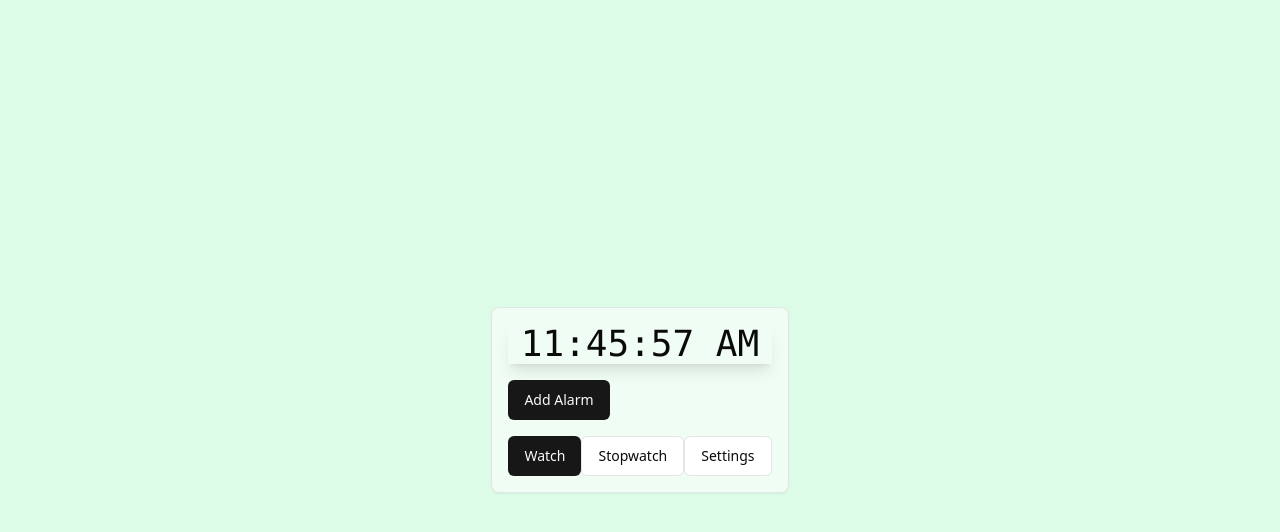
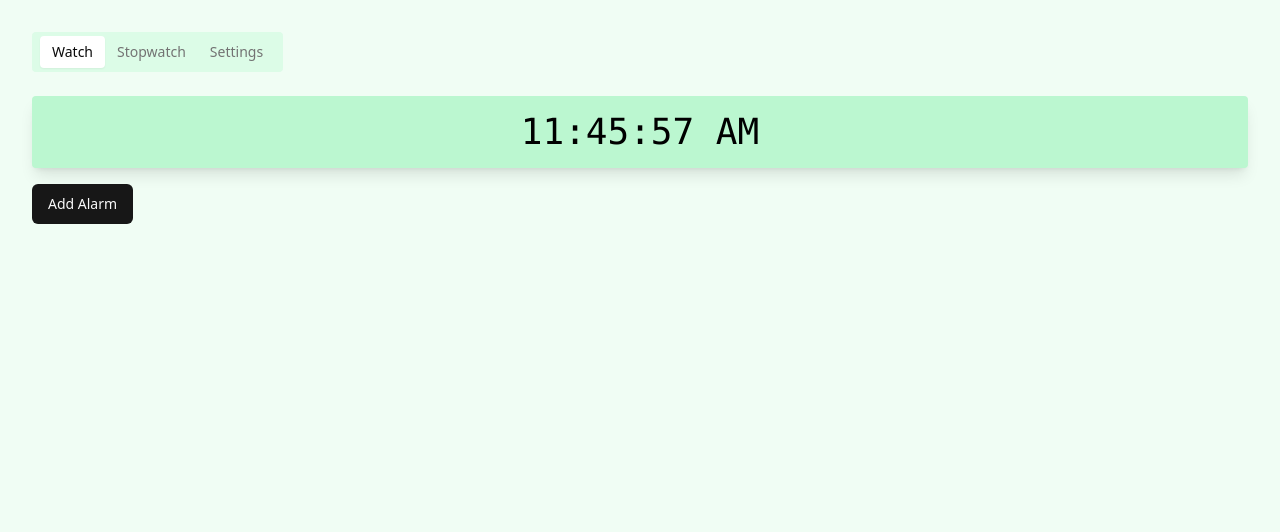
Before and after one commit to inderpal2024/react-branched-template, a React (Vite) app: page / in a window 1280 px wide. Shown: the top 532 px of the page. Built offline with nearby package versions, Linux system fonts and the light colour scheme.

Commit message:
40934 model B rerun

```diff
--- a/src/App.jsx
+++ b/src/App.jsx
@@ -1,70 +1,123 @@
 import React, { useState, useEffect, useCallback } from 'react';
+import { Tabs, TabsContent, TabsList, TabsTrigger } from "@/components/ui/tabs";
 import { Button } from "@/components/ui/button";
-import { Card, CardContent } from "@/components/ui/card";
 import { Switch } from "@/components/ui/switch";
+import { Input } from "@/components/ui/input";
 import { cn } from "@/lib/utils";
 
-const formatTime = (date, is24HourFormat) => {
-  return date.toLocaleTimeString('en-US', {
-    hour12: !is24HourFormat,
-    hour: '2-digit',
-    minute: '2-digit',
-    second: '2-digit',
+function App() {
+  const [currentTab, setCurrentTab] = useState('watch');
+  const [is24Hour, setIs24Hour] = useState(false);
+  const [alarms, setAlarms] = useState([]);
+  const [stopwatchTime, setStopwatchTime] = useState(0);
+  const [isStopwatchRunning, setIsStopwatchRunning] = useState(false);
+  const [splits, setSplits] = useState([]);
+  const [alarmForm, setAlarmForm] = useState({ show: false, time: '', period: 'AM' });
+
+  // Clock functionality
+  const [currentTime, setCurrentTime] = useState(new Date());
+
+  useEffect(() => {
+    const timer = setInterval(() => {
+      setCurrentTime(new Date());
+      checkAlarms();
+    }, 1000 - new Date().getMilliseconds());
+
+    return () => clearInterval(timer);
+  }, []);
+
+  // Stopwatch functionality
+  useEffect(() => {
+    let interval;
+    if (isStopwatchRunning) {
+      interval = setInterval(() => {
+        setStopwatchTime(prevTime => prevTime + 1000);
+      }, 1000);
+    }
+    return () => clearInterval(interval);
+  }, [isStopwatchRunning]);
+
+  const formatTime = (time, is24 = is24Hour) => {
+    const date = new Date(time);
+    let hours = date.getHours();
+    let period = '';
+    if (!is24) {
+      period = hours >= 12 ? 'PM' : 'AM';
+      hours = hours % 12 || 12;
+    }
+    const minutes = String(date.getMinutes()).padStart(2, '0');
+    const seconds = String(date.getSeconds()).padStart(2, '0');
+    return `${hours}:${minutes}:${seconds}${!is24 ? ' ' + period : ''}`;
+  };
+
+  const checkAlarms = () => {
+    alarms.forEach(alarm => {
+      if (new Date().toLocaleTimeString() === new Date(`1/1/1 ${alarm.time}`).toLocaleTimeString() && alarm.active) {
+        // Simple alert for alarm, you might want to enhance this
+        alert('Alarm!');
+      }
     });
   };
 
-function DigitalWatch() {
-  const [currentTab, setCurrentTab] = useState('watch');
-  const [is24Hour, setIs24Hour] = useState(false);
-  const [time, setTime] = useState(new Date());
-  const [alarms, setAlarms] = useState([]);
-  const [alarmTime, setAlarmTime] = useState('');
-  const [amPm, setAmPm] = useState('AM');
-
-  useEffect(() => {
-    const timer = setInterval(() => {
-      setTime(new Date());
-    }, 1000);
-    return () => clearInterval(timer);
-  }, []);
-
   const addAlarm = () => {
-    if (!alarmTime) return;
-    const [hours, minutes, seconds] = alarmTime.split(':').map(Number);
-    const alarmDate = new Date();
-    alarmDate.setHours(is24Hour ? hours : hours % 12 + (amPm === 'PM' ? 12 : 0));
-    alarmDate.setMinutes(minutes);
-    alarmDate.setSeconds(seconds);
-    setAlarms(prev => [...prev, { time: alarmDate, active: true }].sort((a, b) => a.time - b.time));
-    setAlarmTime('');
+    if (alarmForm.time) {
+      const newAlarm = { time: alarmForm.time + (is24Hour ? '' : ' ' + alarmForm.period), active: true };
+      setAlarms([...alarms, newAlarm].sort((a, b) => new Date('1/1/1 ' + a.time) - new Date('1/1/1 ' + b.time)));
+      setAlarmForm({ show: false, time: '', period: 'AM' });
+    }
   };
 
   const toggleAlarm = (index) => {
-    const newAlarms = [...alarms];
-    newAlarms[index].active = !newAlarms[index].active;
-    setAlarms(newAlarms);
+    const updatedAlarms = [...alarms];
+    updatedAlarms[index].active = !updatedAlarms[index].active;
+    setAlarms(updatedAlarms);
   };
 
   return (
-    <Card className="bg-green-50 h-full sm:h-auto">
-      <CardContent className="p-4 flex flex-col h-full">
-        <div className="text-4xl font-mono mb-4 text-center shadow-lg">
-          {formatTime(time, is24Hour)}
+    <div className="bg-green-50 min-h-screen p-4 sm:p-8">
+      <Tabs value={currentTab} onValueChange={setCurrentTab} className="w-full">
+        <TabsList className="bg-green-100 p-2 rounded mb-4">
+          <TabsTrigger value="watch">Watch</TabsTrigger>
+          <TabsTrigger value="stopwatch">Stopwatch</TabsTrigger>
+          <TabsTrigger value="settings">Settings</TabsTrigger>
+        </TabsList>
+        <TabsContent value="watch">
+          <WatchView time={currentTime} alarms={alarms} formatTime={formatTime}
+            addAlarm={addAlarm} alarmForm={alarmForm} setAlarmForm={setAlarmForm} is24Hour={is24Hour} />
+        </TabsContent>
+        <TabsContent value="stopwatch">
+          <StopwatchView time={stopwatchTime} isRunning={isStopwatchRunning}
+            onStart={() => setIsStopwatchRunning(true)}
+            onStop={() => {setIsStopwatchRunning(false); setStopwatchTime(0); setSplits([]);}}
+            onPause={() => setIsStopwatchRunning(false)}
+            onResume={() => setIsStopwatchRunning(true)}
+            onSplit={() => setSplits([...splits, stopwatchTime])} splits={splits} formatTime={formatTime} />
+        </TabsContent>
+        <TabsContent value="settings">
+          <div className="flex items-center space-x-4">
+            <Switch id="hour-format" checked={is24Hour} onCheckedChange={setIs24Hour} />
+            <label htmlFor="hour-format">24 Hour Format</label>
           </div>
-        <div className="flex-grow overflow-y-auto">
-          {currentTab === 'watch' && (
-            <>
-              <Button onClick={() => setAlarmTime('')}>Add Alarm</Button>
-              {alarmTime !== '' && (
-                <div className="mt-2 flex">
-                  <input
-                    type="time"
-                    value={alarmTime}
-                    onChange={(e) => setAlarmTime(e.target.value)}
-                    className="mr-2"
-                  />
+        </TabsContent>
+      </Tabs>
+    </div>
+  );
+}
+
+function WatchView({ time, alarms, formatTime, addAlarm, alarmForm, setAlarmForm, is24Hour }) {
+  return (
+    <div className="space-y-4">
+      <div className="text-4xl text-center font-mono shadow-lg bg-green-200 p-4 rounded">
+        {formatTime(time.getTime())}
+      </div>
+      <Button onClick={() => setAlarmForm({...alarmForm, show: !alarmForm.show})}>
+        {alarmForm.show ? "Add" : "Add Alarm"}
+      </Button>
+      {alarmForm.show && (
+        <div className="flex items-center">
+          <Input type="time" value={alarmForm.time} onChange={e => setAlarmForm({...alarmForm, time: e.target.value})} />
           {!is24Hour && (
-                    <select value={amPm} onChange={(e) => setAmPm(e.target.value)}>
+            <select value={alarmForm.period} onChange={e => setAlarmForm({...alarmForm, period: e.target.value})}>
               <option>AM</option>
               <option>PM</option>
             </select>
@@ -72,39 +125,41 @@ function DigitalWatch() {
           <Button onClick={addAlarm}>Add</Button>
         </div>
       )}
+      <div className="overflow-y-auto max-h-60">
         {alarms.map((alarm, index) => (
-                <div key={index} className="flex justify-between items-center mt-2">
-                  <span>{formatTime(alarm.time, is24Hour)}</span>
-                  <Switch
-                    checked={alarm.active}
-                    onCheckedChange={() => toggleAlarm(index)}
-                    className={cn("shadow-lg", alarm.active ? "shadow-green-500" : "shadow-gray-500")}
-                  />
+          <div key={index} className="flex justify-between items-center p-2 border-b">
+            <span>{alarm.time}</span>
+            <Switch checked={alarm.active} onCheckedChange={() => toggleAlarm(index)} />
           </div>
         ))}
-            </>
-          )}
       </div>
-        <div className="mt-4 flex justify-around">
-          {['watch', 'stopwatch', 'settings'].map(tab => (
-            <Button
-              key={tab}
-              variant={currentTab === tab ? 'default' : 'outline'}
-              onClick={() => setCurrentTab(tab)}
-            >
-              {tab.charAt(0).toUpperCase() + tab.slice(1)}
-            </Button>
-          ))}
     </div>
-      </CardContent>
-    </Card>
   );
 }
 
-export default function App() {
+function StopwatchView({ time, isRunning, onStart, onStop, onPause, onResume, onSplit, splits, formatTime }) {
   return (
-    <div className="flex justify-center items-center h-screen bg-green-100">
-      <DigitalWatch />
+    <div className="text-center space-y-4">
+      <div className="text-4xl font-mono shadow-lg bg-green-200 p-4 rounded">
+        {formatTime(time, true)}
+      </div>
+      <div>
+        {!isRunning ?
+          <Button onClick={onStart}>Start</Button> :
+          <>
+            <Button onClick={onStop}>Stop</Button>
+            <Button onClick={isRunning ? onPause : onResume}>{isRunning ? 'Pause' : 'Resume'}</Button>
+            <Button onClick={onSplit}>Split</Button>
+          </>
+        }
+      </div>
+      <div className="overflow-y-auto max-h-40">
+        {splits.map((split, i) => (
+          <div key={i}>{formatTime(split, true)}</div>
+        ))}
+      </div>
     </div>
   );
 }
+
+export default App;
```
Lines whose indentation alone changed are shown as unchanged.
